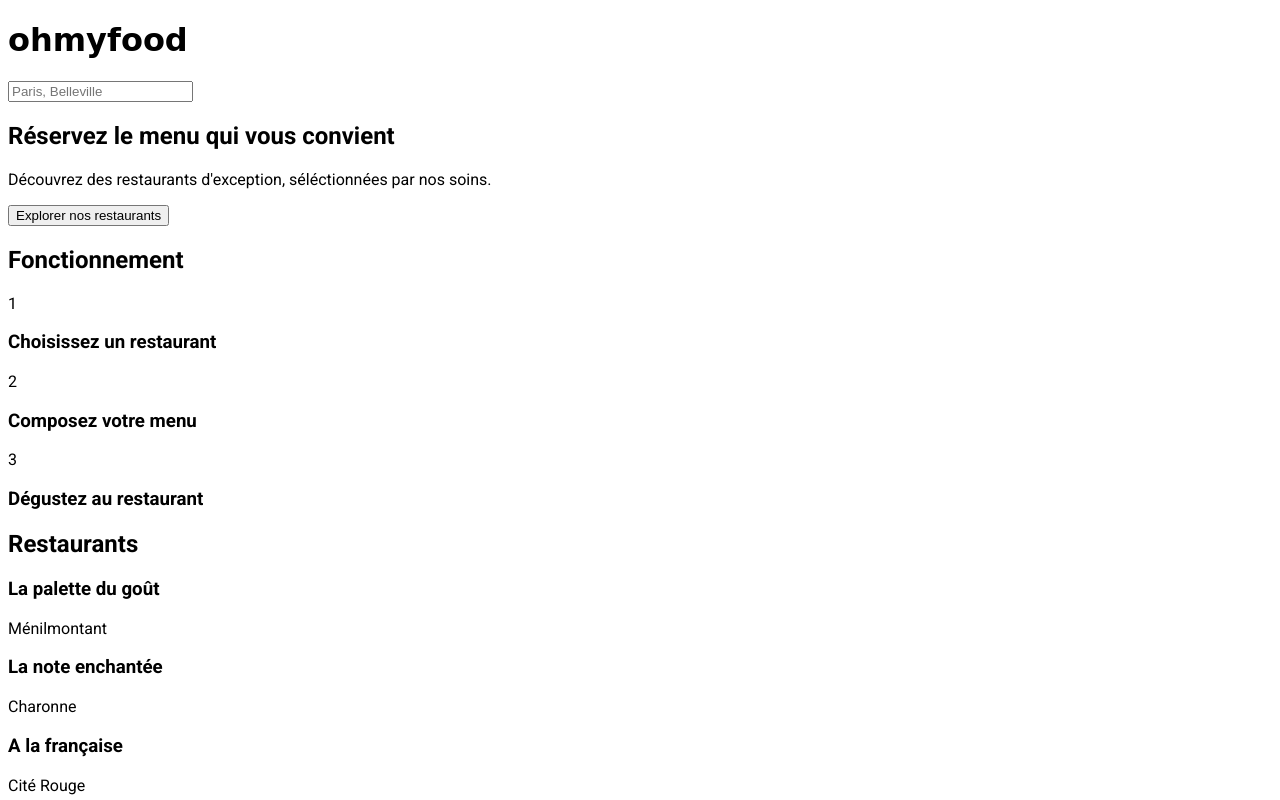
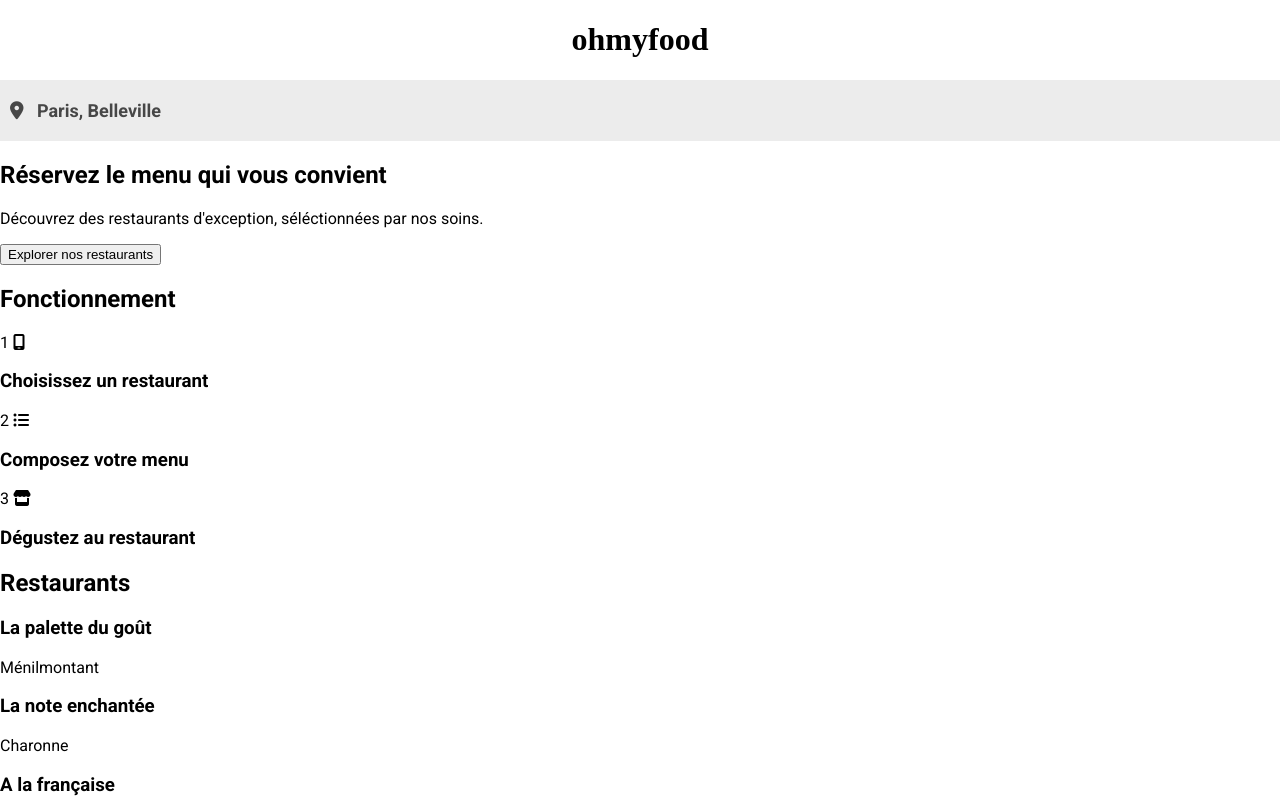
Before and after one commit to MysticHyde/p3_ohmyfood, a website: page index.html in a window 1280 px wide. Shown: the top 800 px of the page. Drawn offline with Linux system fonts and the light colour scheme; a web font is replaced by a local one.

Commit message:
Ajout Fontawesome, modif header et ajout style

```diff
--- a/index.html
+++ b/index.html
@@ -5,20 +5,21 @@
     <meta charset="UTF-8">
     <meta http-equiv="X-UA-Compatible" content="IE=edge">
     <meta name="viewport" content="width=device-width, initial-scale=1.0">
+    <link rel="stylesheet" href="https://cdnjs.cloudflare.com/ajax/libs/font-awesome/6.1.1/css/all.min.css"
+        integrity="sha512-KfkfwYDsLkIlwQp6LFnl8zNdLGxu9YAA1QvwINks4PhcElQSvqcyVLLD9aMhXd13uQjoXtEKNosOWaZqXgel0g=="
+        crossorigin="anonymous" referrerpolicy="no-referrer" />
     <link rel="stylesheet" href="public/css/style.css">
     <title>OhMyFood</title>
 </head>
 
 <body>
     <header>
-        <div class="brand">
-            <h1>ohmyfood</h1>
-        </div>
-        <input type="text" name="" id="" placeholder="Paris, Belleville">
+        <h1>ohmyfood</h1>
     </header>
 
     <main>
         <section>
+            <input type="text" name="" id="" placeholder="&#xF3c5;   Paris, Belleville">
             <h2>Réservez le menu qui vous convient</h2>
             <p>Découvrez des restaurants d'exception, séléctionnées par nos soins.</p>
             <button>Explorer nos restaurants</button>
@@ -28,14 +29,17 @@
             <h2>Fonctionnement</h2>
             <div>
                 <span>1</span>
+                <i class="fa-solid fa-mobile-screen"></i>
                 <h3>Choisissez un restaurant</h3>
             </div>
             <div>
                 <span>2</span>
+                <i class="fa-solid fa-list-ul"></i>
                 <h3>Composez votre menu</h3>
             </div>
             <div>
                 <span>3</span>
+                <i class="fa-solid fa-store"></i>
                 <h3>Dégustez au restaurant</h3>
             </div>
         </section>
--- a/sass/main.scss
+++ b/sass/main.scss
@@ -1,8 +1,40 @@
-@import url('https://fonts.googleapis.com/css2?family=Roboto:wght@100;300;400;500;700;900&family=Shrikhand&display=swap');
+@import url("https://fonts.googleapis.com/css2?family=Roboto:wght@100;300;400;500;700;900&family=Shrikhand&display=swap");
+
+$primaire_violet: #9356dc;
+$secondaire_rose: #ff79da;
+$tertiaire_vert: #99e2d0;
+$background_grey: rgb(233, 233, 233);
+$medium_grey: rgb(236, 236, 236);
+$dark_grey: #474747;
 
 h1 {
-    font-family: 'Shrikhand', cursive;
+    font-family: "Shrikhand", "cursive";
 }
 body {
-    font-family: 'Roboto', sans-serif;
+    margin: 0;
+    font-family: "Roboto", sans-serif;
 }
+
+header {
+    text-align: center;
+}
+
+main {
+    section {
+        &:nth-child(1) {
+            input {
+                all: unset;
+                width: 100%;
+                padding: 20px 10px;
+                font-weight: 600;
+                font-size: 18px;
+                color: $dark_grey;
+                background-color: $medium_grey;
+                font-family: "Roboto", "FontAwesome";
+                &::placeholder {
+                    color: $dark_grey;
+                }
+            }
+        }
+    }
+}
```
Also changed, not shown: public/css/style.css, 1 other file.
